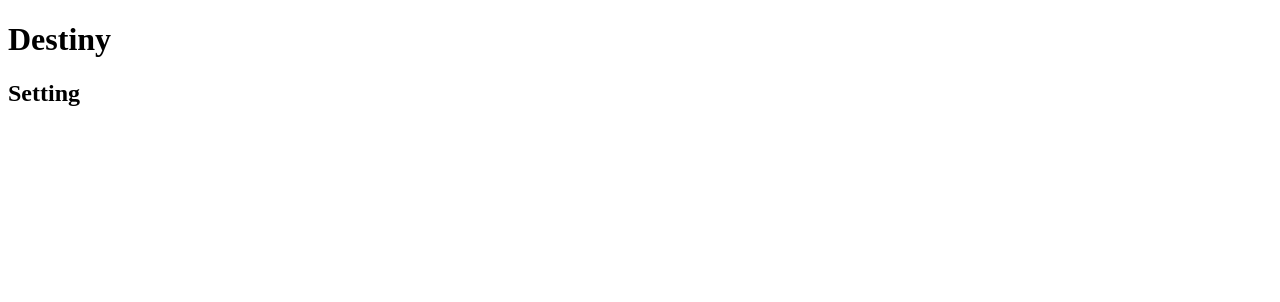
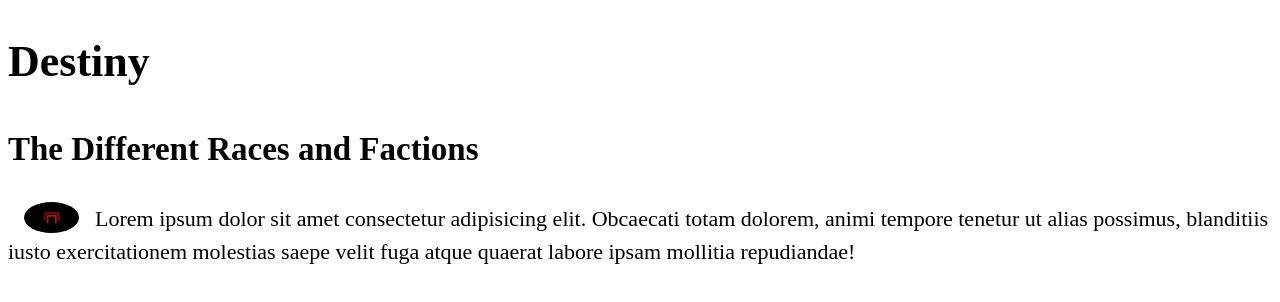
Before and after one commit to AshkieCharles/cpnt260-a1, a plain HTML site: page index.html in a window 1280 px wide. Drawn offline with Linux system fonts and the light colour scheme.

Commit message:
added an images folder, and made the class for enemy logos.

```diff
--- a/index.html
+++ b/index.html
@@ -4,14 +4,15 @@
   <meta charset="UTF-8">
   <meta http-equiv="X-UA-Compatible" content="IE=edge">
   <meta name="viewport" content="width=device-width, initial-scale=1.0">
-  <title>The World of Destiny</title>
+  <title>The Enemies of Destiny </title>
+  <link rel="stylesheet" href="style.css">
 
 </head>
 <body>
   <main>
     <h1>Destiny</h1>
-    <h2>Setting</h2>
-    <p> </p>
+    <h2>The Different Races and Factions</h2>
+    <p> <img src="/images/cabal.jpeg" alt="cabal" class="enemylogo"> Lorem ipsum dolor sit amet consectetur adipisicing elit. Obcaecati totam dolorem, animi tempore tenetur ut alias possimus, blanditiis iusto exercitationem molestias saepe velit fuga atque quaerat labore ipsam mollitia repudiandae!</p>
   </main>
 
 </body>
--- a/style.css
+++ b/style.css
@@ -1,11 +1,28 @@
+body{
+  font-size: 22px;
+  line-height: 1.5;
+}
 main{
-
+  margin: auto;
 }
 
-body{
-
-}
 
 h1 {
   font-weight: bold;
 }
+
+h2{
+
+}
+
+.enemylogo {
+  float: left;
+  width: 5ch;
+
+  margin-left: 1rem;
+  margin-right: 1rem;
+  border-radius: 50%;
+  }
+a:hover {
+  text-decoration: underline;
+}
```
Also changed, not shown: images/cabal.jpeg (added).
